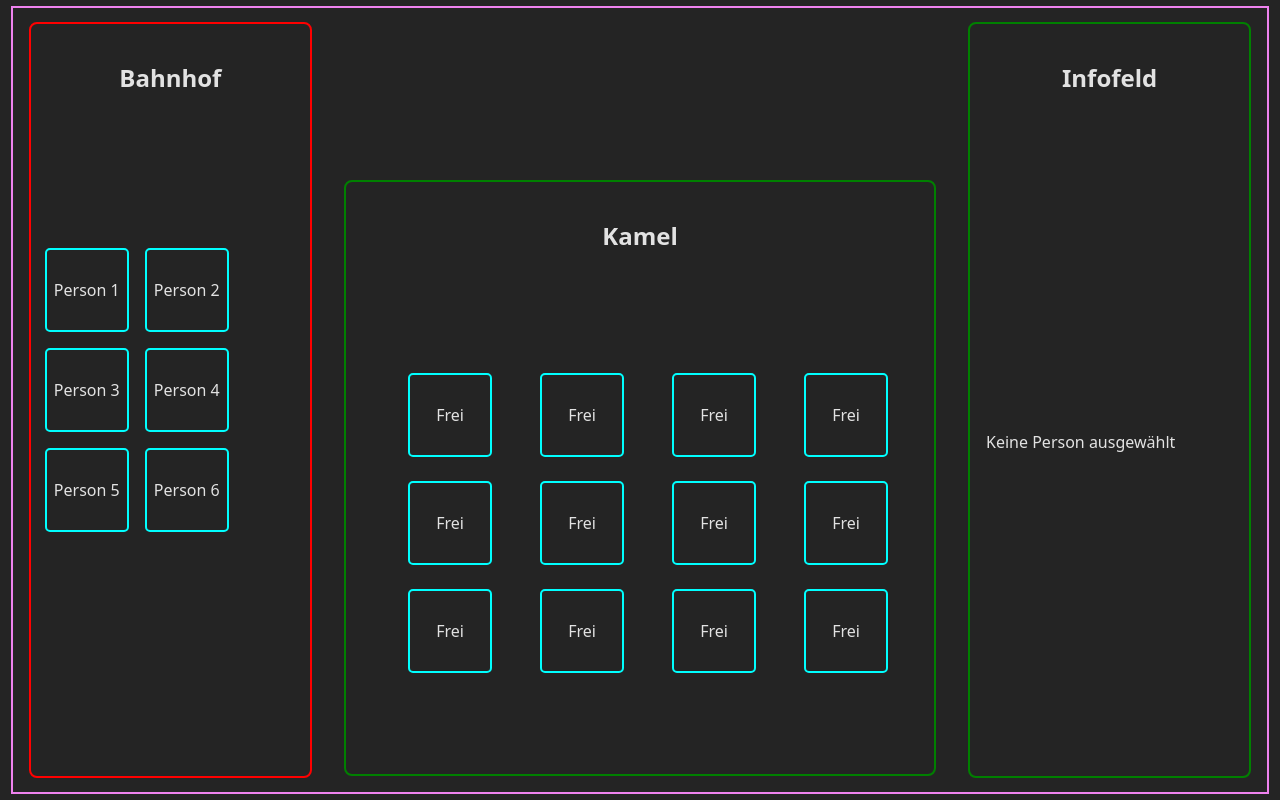
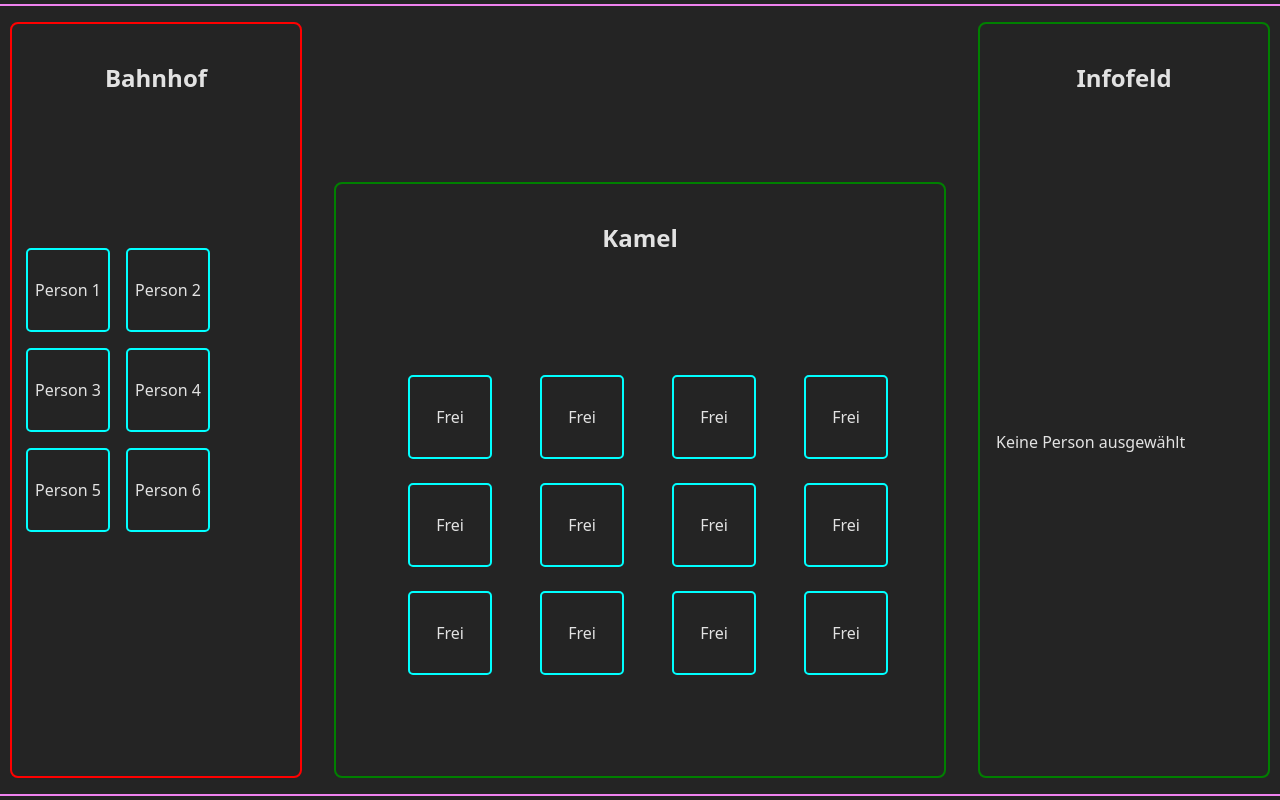
Before and after one commit to dus-tin9/Caravan-Chaos, a React (Vite) app in the folder my-app/: page / in a window 1280 px wide. Built offline with nearby package versions, Linux system fonts and the light colour scheme.

Commit message:
Update for Merge
Needs Anzeigen und paar css Änderungen

```diff
--- a/my-app/src/components/Bahnhof.jsx
+++ b/my-app/src/components/Bahnhof.jsx
@@ -10,7 +10,7 @@ return(
     <div className="Bahnhof">
         <h2>Bahnhof</h2>
             <div className="Personenliste">
-            {// Die Intitialen Personen af dem Bahnhof rendern; können ausgewählt werden
+            {// Die Intitialen Personen auf dem Bahnhof rendern; können ausgewählt werden
                 people.map((person) => (
                     <div
                     key={person.id}
--- a/my-app/src/components/Infofeld.jsx
+++ b/my-app/src/components/Infofeld.jsx
@@ -14,7 +14,6 @@ return(
                     )}
                     </ul>
                 </p>
-                <p>Status: Ausgewählt</p>
             </div>
         ) :
         ( <p>Keine Person ausgewählt</p>)
--- a/my-app/src/styling/index.css
+++ b/my-app/src/styling/index.css
@@ -30,11 +30,8 @@ h2{
 }
 
 .Level{
-  width: 98vw;
-  height: 98vh;
-  display: flex;
-  justify-content: flex-start;
-  align-items: center;
+  display: grid;
+  grid-template-columns: 1fr 3fr 1fr;
   border: 2px solid violet;
 }
 
```
